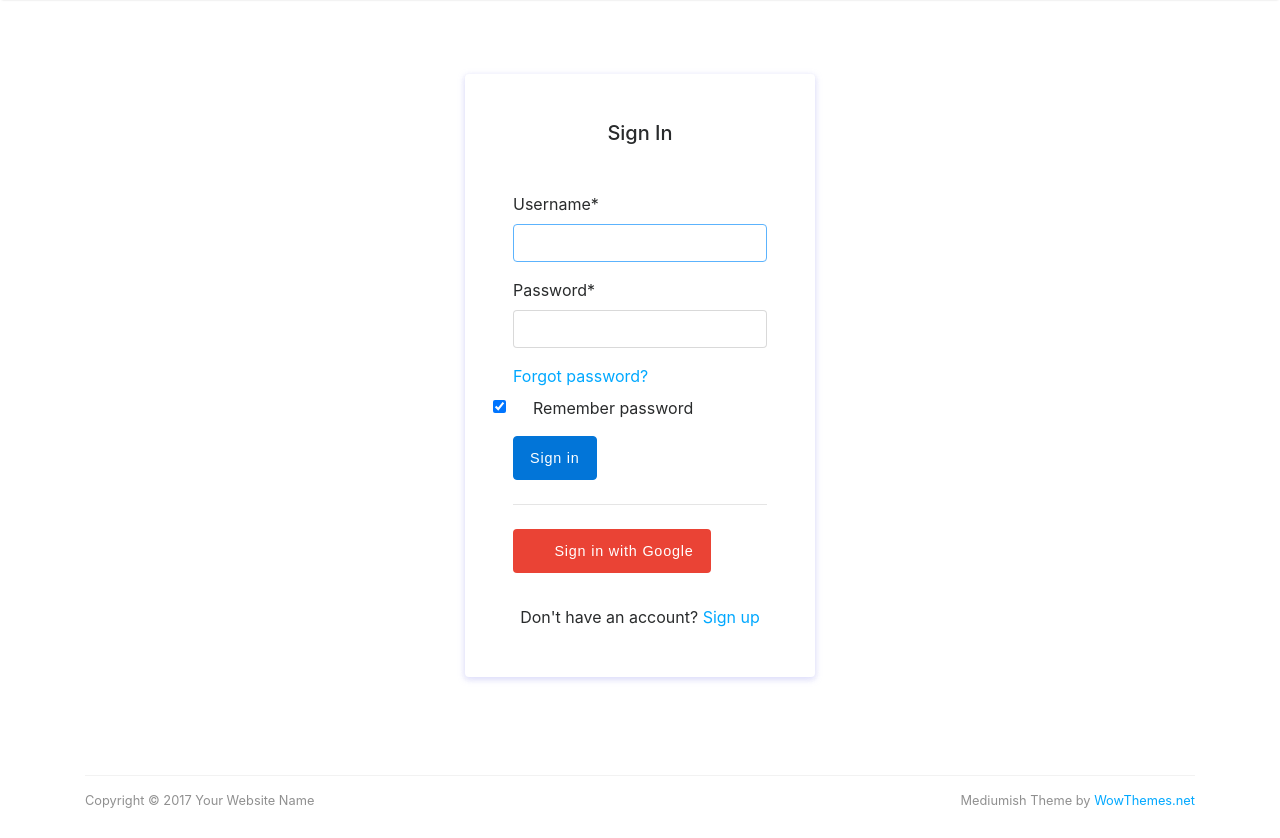
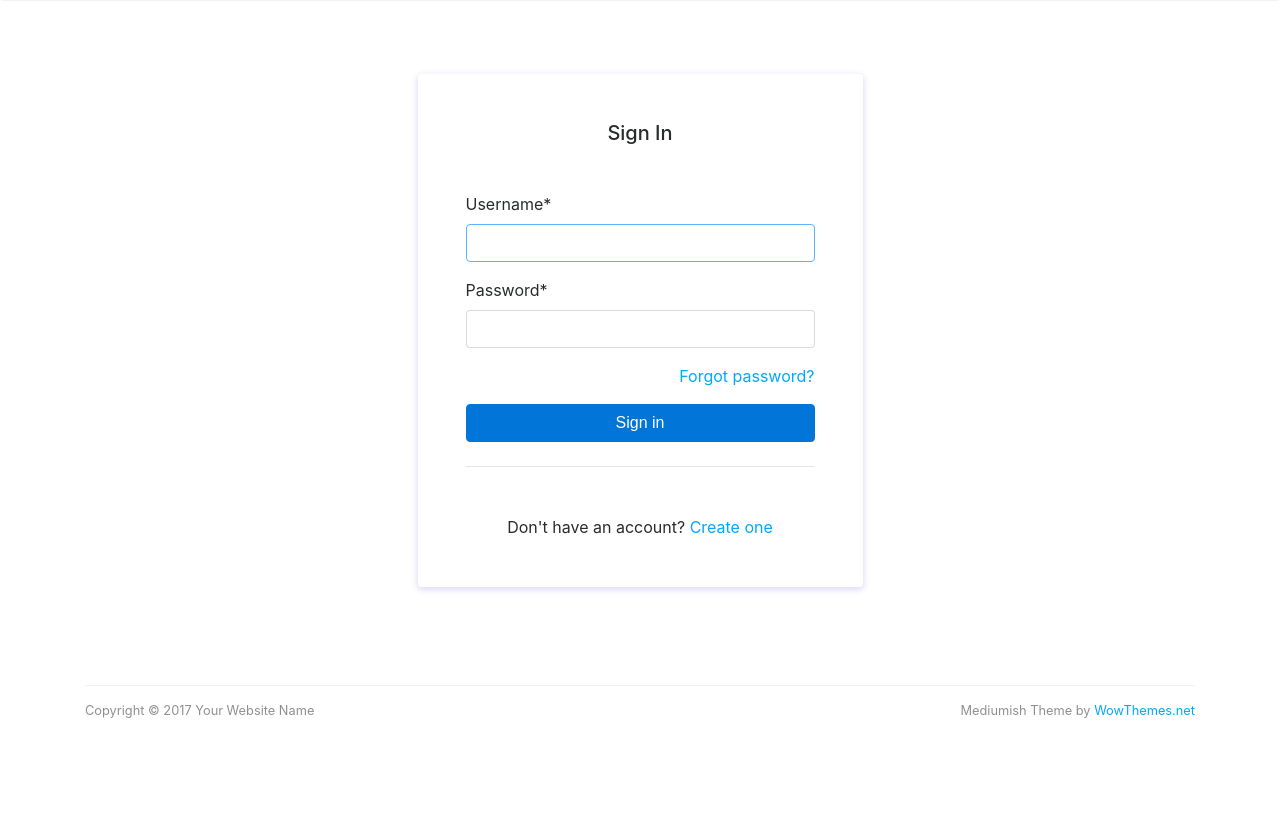
Before and after one commit to Biruh-21/tomar, a Django app: page /accounts/login/ in a window 1280 px wide. Shown: the part 54-892 px from the top of the page. After the commit the page ends 772 px from the top, so only its background shows below. Run offline with Django 3.2, Linux system fonts and the light colour scheme; some libraries are stand-ins or nearby versions.

Commit message:
Refactor template of login, sign up, and password reset pages

```diff
--- a/templates/base.html
+++ b/templates/base.html
@@ -1,6 +1,6 @@
 {% load static %}
 
-<!DOCTYPE html>
+<!doctype html>
 <html lang="en">
 <head>
 <meta charset="utf-8">
--- a/tomar/apps/account/templates/account/login.html
+++ b/tomar/apps/account/templates/account/login.html
@@ -5,41 +5,30 @@
 {% block title %} Tomar | Sign in {% endblock %}
 
 {% block page_css %}
-<link rel="stylesheet" href="{% static 'account/styles/main.css' %}" />
+  <link rel="stylesheet" href="{% static 'account/styles/main.css' %}" />
 {% endblock %}
 
 {% block main %}
 <div class="container">
   <div class="row">
-    <div class="col-sm-9 col-md-7 col-lg-4 mx-auto">
+    <div class="col-sm-9 col-md-7 col-lg-5 mx-auto">
       <div class="card border-0 shadow rounded-3 my-5">
         <div class="card-body p-4 p-sm-5">
           <h5 class="card-title text-center mb-5 fw-light fs-5">Sign In</h5>
-          <form method="POST">
-            {% csrf_token %}
+          <form method="POST"> {% csrf_token %}
             {{ form|crispy }}
 
-            <div class="text-end pb-2">
+            <div class="text-right mb-3">
               <a href="{% url 'password_reset' %}">Forgot password?</a>
             </div>
-            <div class="form-check mb-3">
-              <input class="form-check-input" type="checkbox" value="1" checked id="rememberPasswordCheck"/>
-              <label class="form-check-label" for="rememberPasswordCheck"> Remember password
-              </label>
-            </div>
             <div class="d-grid">
-              <button class="btn btn-primary btn-login text-title fw-bold" type="submit"> Sign in </button>
+              <button class="btn btn-primary btn-block" type="submit"> Sign in </button>
             </div>
             <hr class="my-4" />
-            <div class="d-grid mb-2">
-              <button class="btn btn-google btn-login text-title fw-bold" type="submit">
-                <i class="fab fa-google me-2"></i> Sign in with Google
-              </button>
-            </div>
             <br />
             <div class="text-center">
               Don't have an account?
-              <a href="{% url 'account:signup'%}">Sign up</a>
+              <a href="{% url 'account:signup'%}">Create one</a>
             </div>
           </form>
         </div>
--- a/tomar/apps/account/templates/account/profile_update.html
+++ b/tomar/apps/account/templates/account/profile_update.html
@@ -1,11 +1,11 @@
-{% extends 'base.html' %}
+{% extends "base.html" %}
 {% load static %}
 {% load crispy_forms_tags %}
 
 {% block title %} <title>Tomar | Sign up </title> {% endblock %}
 
 {% block additional_css %}
-<link rel="stylesheet" href="{% static 'account/styles/main.css' %}" />
+  <link rel="stylesheet" href="{% static 'account/styles/main.css' %}" />
 {% endblock %}
 
 {% block main %}
--- a/tomar/apps/blog/templates/blog/author.html
+++ b/tomar/apps/blog/templates/blog/author.html
@@ -1,5 +1,6 @@
 {% extends "base.html" %}
 {% load static %}
+{% block title %} Tomar Author - {{ user.username }} {% endblock %}
 
 {% block main %}
 <!-- Begin Top Author Page
--- a/tomar/apps/blog/templates/blog/index.html
+++ b/tomar/apps/blog/templates/blog/index.html
@@ -1,6 +1,6 @@
 {% extends "base.html" %}
 {% load static %}
-{% block title %} Tomar {% endblock %}
+{% block title %} Tomar | Home {% endblock %}
 
 {% block main %}
 <!-- Begin Site Title
--- a/tomar/apps/blog/templates/blog/post_detail.html
+++ b/tomar/apps/blog/templates/blog/post_detail.html
@@ -1,5 +1,6 @@
 {% extends "base.html" %}
 {% load static %}
+{% block title %} {{ post.title }} {% endblock %}
 
 {% block main %}
 
```
Also changed, not shown: tomar/apps/account/templates/account/password_reset_complete.html (+9 -2 lines), tomar/apps/account/templates/account/password_reset_confirm.html (+10 -8 lines), tomar/apps/account/templates/account/password_reset_done.html (+8 -3 lines), tomar/apps/account/templates/account/password_reset_form.html (+8 -2 lines), tomar/apps/account/templates/account/signup.html (+5 -16 lines), tomar/apps/account/static/account/styles/main.css (line endings or trailing spaces).
